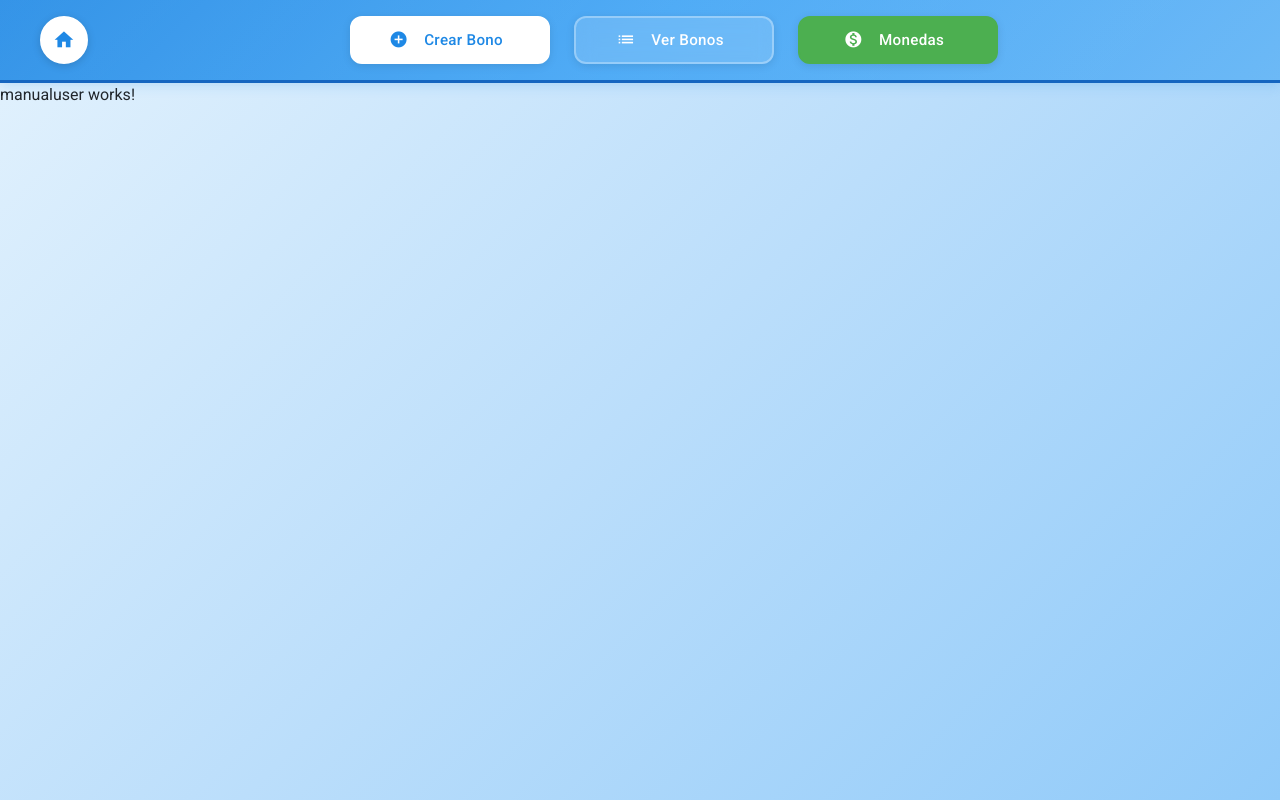
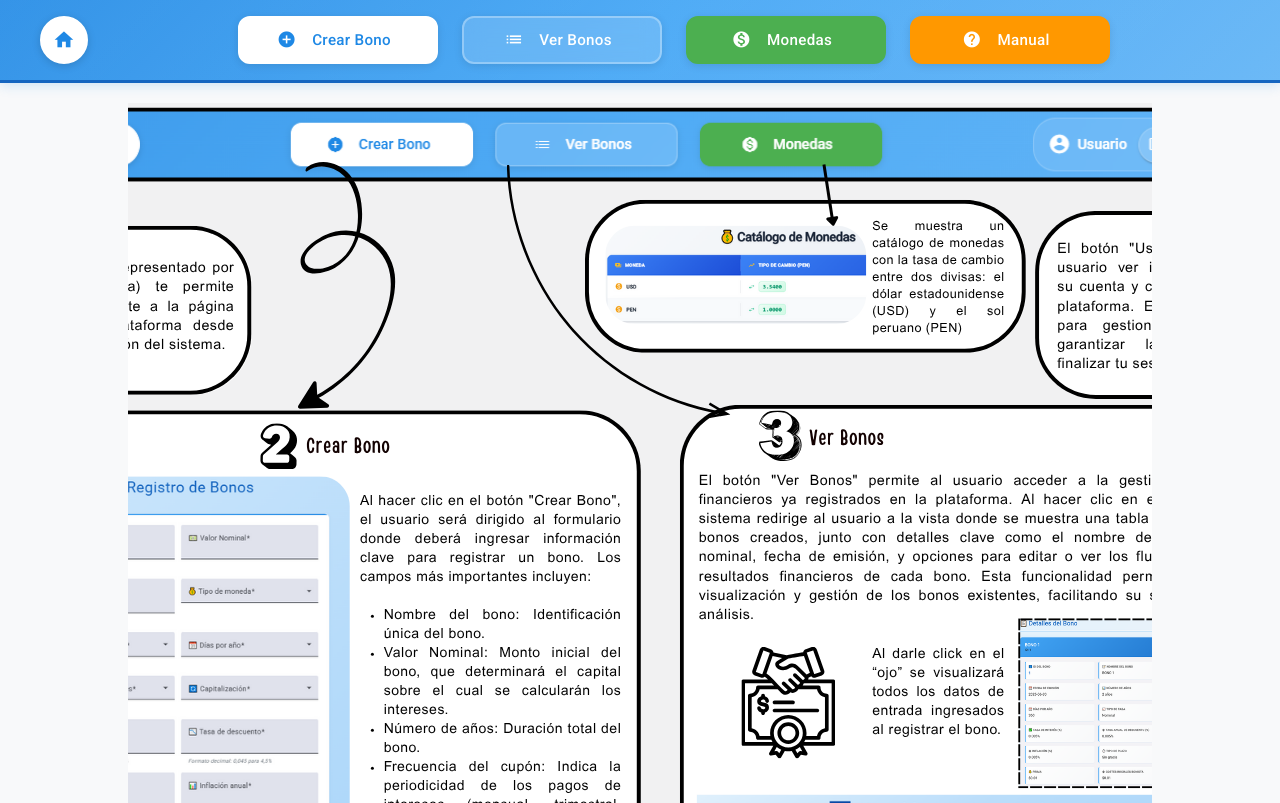
Before and after one commit to SebasR1C0/ContaFacil-FrontEnd, an Angular app: page /manual in a window 1280 px wide. Built offline with nearby package versions, Linux system fonts and the light colour scheme.

Commit message:
feat: add image manual and section

```diff
--- a/src/app/app.component.css
+++ b/src/app/app.component.css
@@ -128,6 +128,20 @@
   border-color: #45a049 !important;
   transform: translateY(-2px) !important;
   box-shadow: 0 4px 16px rgba(76, 175, 80, 0.3) !important;
+}
+
+/* Botón Manual */
+.manual-btn {
+  background-color: #ff9800 !important;
+  color: #ffffff !important;
+  border: 2px solid #ff9800 !important;
+}
+
+.manual-btn:hover {
+  background-color: #f57c00 !important;
+  border-color: #f57c00 !important;
+  transform: translateY(-2px) !important;
+  box-shadow: 0 4px 16px rgba(255, 152, 0, 0.3) !important;
 }
 
 /* Sección de usuario */
--- a/src/app/app.component.html
+++ b/src/app/app.component.html
@@ -21,6 +21,11 @@
         <mat-icon>monetization_on</mat-icon>
         <span>Monedas</span>
       </button>
+
+      <button mat-raised-button class="nav-button manual-btn" routerLink="/manual">
+        <mat-icon>help</mat-icon>
+        <span>Manual</span>
+      </button>
     </div>
 
     <!-- Sección de usuario -->
--- a/src/app/components/home/manualuser/manualuser.component.css
+++ b/src/app/components/home/manualuser/manualuser.component.css
@@ -0,0 +1,60 @@
+.manual-container {
+  width: 100vw;
+  height: calc(100vh - 80px);
+  margin: 0;
+  padding: 0;
+  background: #f8f9fa;
+  box-sizing: border-box;
+  overflow-y: auto;
+  overflow-x: hidden;
+  position: relative;
+}
+
+.manual-image-container {
+  width: 100%;
+  height: 100%;
+  display: flex;
+  align-items: flex-start;
+  justify-content: center;
+  padding: 20px 0 0 0;
+  margin: 0;
+}
+
+.manual-image {
+  width: 80vw;
+  height: auto;
+  max-width: none;
+  max-height: none;
+  object-fit: none;
+  display: block;
+  margin: 0 auto;
+}
+
+/* Responsive design */
+@media (max-width: 768px) {
+  .manual-container {
+    height: calc(100vh - 70px);
+  }
+
+  .manual-image {
+    width: 85vw;
+  }
+
+  .manual-image-container {
+    padding: 15px 0 0 0;
+  }
+}
+
+@media (max-width: 480px) {
+  .manual-container {
+    height: calc(100vh - 60px);
+  }
+
+  .manual-image {
+    width: 90vw;
+  }
+
+  .manual-image-container {
+    padding: 10px 0 0 0;
+  }
+}
--- a/src/app/components/home/manualuser/manualuser.component.html
+++ b/src/app/components/home/manualuser/manualuser.component.html
@@ -1 +1,9 @@
-<p>manualuser works!</p>
+<div class="manual-container">
+  <div class="manual-image-container">
+    <img src="Manual.png"
+         alt="Manual de Usuario ContaFacil"
+         class="manual-image"
+         (error)="onImageError($event)"
+         (load)="onImageLoad($event)">
+  </div>
+</div>
--- a/src/app/components/home/manualuser/manualuser.component.ts
+++ b/src/app/components/home/manualuser/manualuser.component.ts
@@ -1,11 +1,36 @@
 import { Component } from '@angular/core';
+import { MatIcon } from '@angular/material/icon';
 
 @Component({
   selector: 'app-manualuser',
-  imports: [],
+  imports: [MatIcon],
   templateUrl: './manualuser.component.html',
   styleUrl: './manualuser.component.css'
 })
 export class ManualuserComponent {
+  private imageAttempts = 0;
+  private imagePaths = [
+    'Manual.png',
+    'assets/images/Manual.png',
+    './assets/images/Manual.png',
+    '/assets/images/Manual.png'
+  ];
 
+  onImageLoad(event: any) {
+    console.log('Imagen cargada correctamente:', event.target.src);
+  }
+
+  onImageError(event: any) {
+    console.error('Error al cargar la imagen:', event.target.src);
+    this.imageAttempts++;
+
+    if (this.imageAttempts < this.imagePaths.length) {
+      console.log('Intentando con ruta alternativa:', this.imagePaths[this.imageAttempts]);
+      event.target.src = this.imagePaths[this.imageAttempts];
+    } else {
+      console.error('No se pudo cargar la imagen desde ninguna ruta');
+      event.target.alt = 'Imagen no disponible - Manual.png no encontrado';
+      event.target.style.display = 'none';
+    }
+  }
 }
```
Also changed, not shown: public/Manual.png (added), src/assets/images/Manual.png (added).
